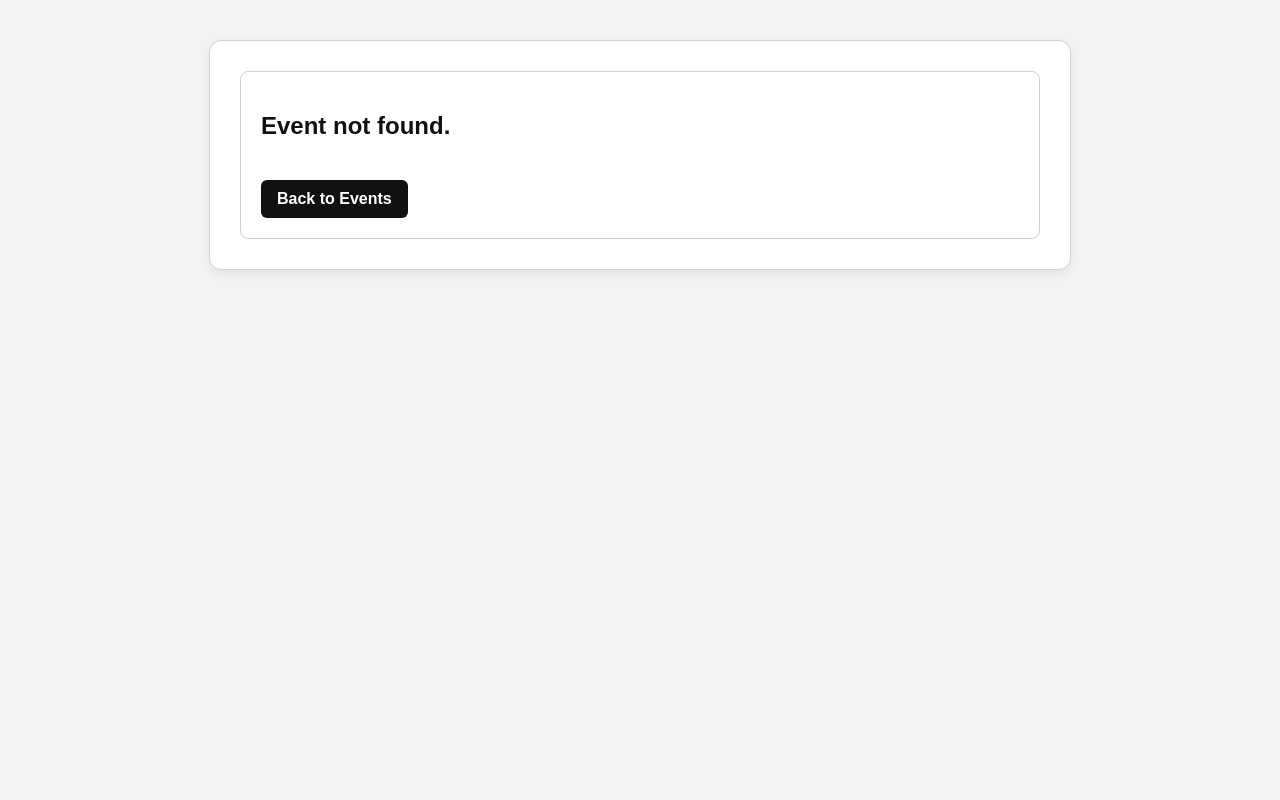
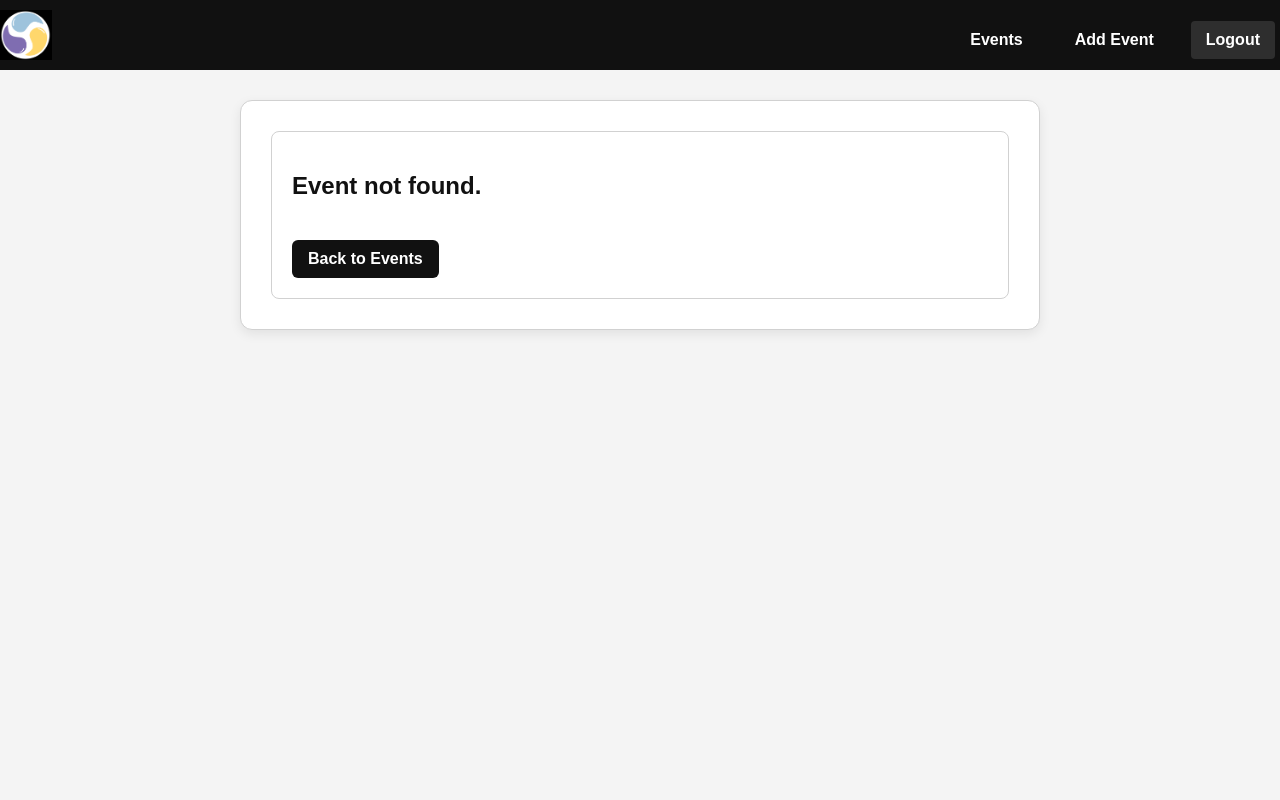
Before and after one commit to pranavrupani/Capstone-SWC-Student-Events-Webapp, a PHP site: page /event_details.php in a window 1280 px wide. Run offline with PHP 8.4, Linux system fonts and the light colour scheme; a user stored in the database is signed in.

Commit message:
nav bar
updated event details page so it shows the nav bar as it was missing before by connecting it to site styles and adding the nav bar styling

```diff
--- a/event_details.php
+++ b/event_details.php
@@ -2,6 +2,7 @@
 // Event details page.
 session_start();
 require_once 'db.php';
+require_once __DIR__ . '/includes/site_styles.php';
 
 // $event holds the single event record we are about to display.
 // $saveMessage and $saveError are used for success/error messages after a user
@@ -9,6 +10,11 @@ require_once 'db.php';
 $event = null;
 $saveMessage = '';
 $saveError = '';
+$backLink = 'student_functions.php?view=events';
+
+if (($_SESSION['user_role'] ?? '') === 'admin') {
+    $backLink = 'admin_functions.php?view=events';
+}
 
 // When a student saves an event from another page, they are sent back here with a
 // status value so this page can show a clear message like "saved" or "duplicate".
@@ -52,13 +58,13 @@ if (isset($_GET['event_id'])) {
         body {
             font-family: Arial, sans-serif;
             background: #f4f4f4;
-            margin: 40px;
+            margin: 0;
             color: #111111;
         }
 
         .container {
             max-width: 800px;
-            margin: 0 auto;
+            margin: 30px auto 0;
             background: white;
             padding: 30px;
             border-radius: 12px;
@@ -156,9 +162,70 @@ if (isset($_GET['event_id'])) {
             border-radius: 8px;
             padding: 20px;
         }
+
+        .topbar {
+            background: #111111;
+            color: white;
+            padding: 10px 0;
+            position: relative;
+            z-index: 1000;
+        }
+
+        .brand {
+            display: flex;
+            align-items: center;
+            justify-content: center;
+        }
+
+        .brand img {
+            max-height: 50px;
+        }
+
+        .nav {
+            display: flex;
+            justify-content: center;
+            margin-top: 10px;
+        }
+
+        .nav a {
+            color: white;
+            text-decoration: none;
+            padding: 10px 15px;
+            margin: 0 5px;
+            border-radius: 4px;
+            transition: background 0.3s;
+        }
+
+        .nav a:hover {
+            background: rgba(255,255,255,0.1);
+        }
     </style>
 </head>
 <body>
+    <header class="topbar">
+        <div class="brand">
+            <?php if (($_SESSION['user_role'] ?? '') === 'admin') : ?>
+                <a href="admin_functions.php?view=events" aria-label="SWC Student events"><img src="images/Logo_cropped.png" alt="SWC Student events"></a>
+            <?php else : ?>
+                <a href="student_functions.php?view=events" aria-label="SWC Student events"><img src="images/Logo_cropped.png" alt="SWC Student events"></a>
+            <?php endif; ?>
+        </div>
+
+        <?php if (isset($_SESSION['user_id'])) : ?>
+            <nav class="nav">
+                <?php if (($_SESSION['user_role'] ?? '') === 'admin') : ?>
+                    <a href="admin_functions.php?view=events">Events</a>
+                    <a href="admin_functions.php">Add Event</a>
+                    <a href="logout.php" style="background: rgba(255,255,255,0.12);">Logout</a>
+                <?php else : ?>
+                    <a href="student_functions.php?view=events">Events</a>
+                    <a href="student_functions.php?view=saved">Saved Events</a>
+                    <a href="logout.php" style="background: rgba(255,255,255,0.12);">Logout</a>
+                <?php endif; ?>
+            </nav>
+        <?php endif; ?>
+    </header>
+
     <div class="container">
         <?php if ($event) : ?>
             <!-- Event exists, so render the full details panel and actions. -->
@@ -200,13 +267,13 @@ if (isset($_GET['event_id'])) {
                 </form>
             <?php endif; ?>
 
-            <!-- Return to the student event list after viewing the details. -->
-            <a class="button secondary" href="student_functions.php?view=events">Back to Events</a>
+            <!-- Return to the student or admin event list after viewing the details. -->
+            <a class="button secondary" href="<?php echo htmlspecialchars($backLink); ?>">Back to Events</a>
         <?php else : ?>
             <!-- If no matching event is found, show an empty-state message. -->
             <div class="empty">
                 <h2>Event not found.</h2>
-                <a class="button" href="student_functions.php?view=events">Back to Events</a>
+                <a class="button" href="<?php echo htmlspecialchars($backLink); ?>">Back to Events</a>
             </div>
         <?php endif; ?>
     </div>
```
